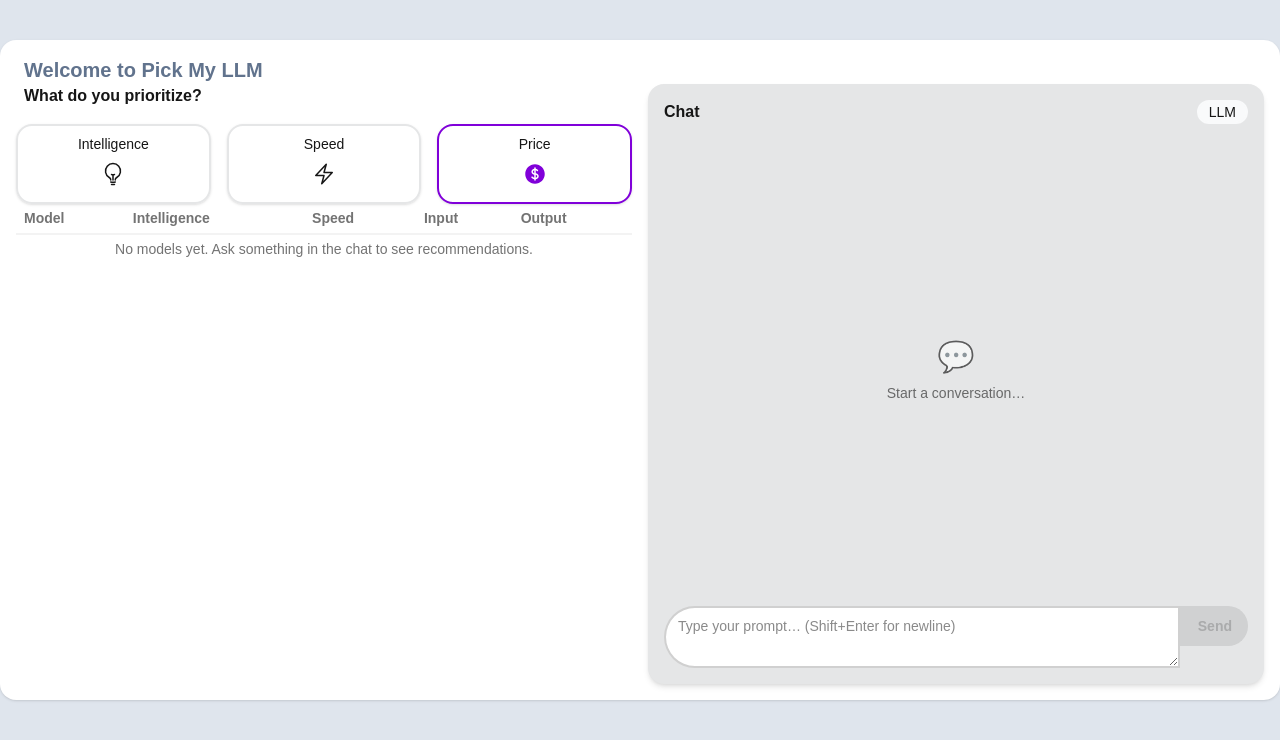
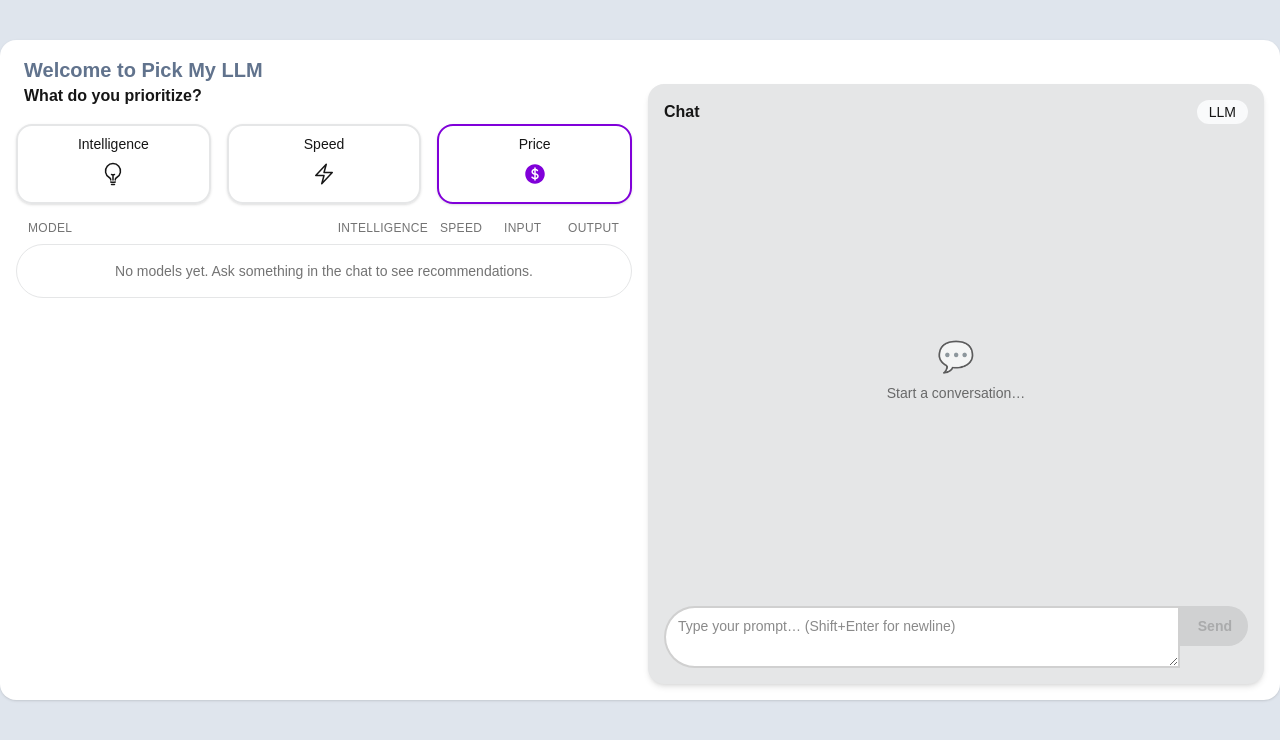
Before and after one commit to PedroNavHur/pick-my-llm, a Next.js app: page /dashboard in a window 1280 px wide. Shown: the top 740 px of the page. Built offline with nearby package versions, Linux system fonts and the light colour scheme.

Commit message:
Improve Table UI
Add brand colors and style models data with badges.

```diff
--- a/src/components/modelTable.tsx
+++ b/src/components/modelTable.tsx
@@ -5,11 +5,7 @@ import { useRouterStore } from "@/store/router";
 import { useMemo } from "react";
 import type { IconType } from "react-icons";
 import { RiAnthropicFill } from "react-icons/ri";
-import {
-  SiGoogle,
-  SiOpenai,
-  SiX /* SiMistral not in SI yet */,
-} from "react-icons/si";
+import { SiGoogle, SiOpenai, SiX } from "react-icons/si";
 
 function normalizeProvider(p: string) {
   return p.toLowerCase().replace(/\s+/g, "");
@@ -24,126 +20,90 @@ const PROVIDER_ICONS: Partial<Record<string, IconType>> = {
 
 function providerColorClass(provider: string): string {
   const p = normalizeProvider(provider);
-  if (p === "openai") return "bg-primary";
-  if (p === "anthropic") return "bg-secondary";
-  if (p === "google") return "bg-accent";
-  if (p === "xai") return "bg-info";
-  if (p === "mistral") return "bg-warning";
+  if (p === "openai") return "bg-success-content";
+  if (p === "anthropic") return "bg-warning";
+  if (p === "google") return "bg-info-content";
+  if (p === "xai") return "bg-base-content";
+  if (p === "mistral") return "bg-neutral";
   return "bg-neutral";
 }
 
 function ProviderBadge({ provider }: { provider: string }) {
   const Icon = PROVIDER_ICONS[normalizeProvider(provider)];
   return (
-    <div
-      className={`size-9 rounded-full grid place-items-center text-white ${providerColorClass(provider)}`}
-    >
-      {Icon ? (
-        <Icon className="size-5" />
-      ) : (
-        <span className="text-xs font-bold">{provider[0]}</span>
-      )}
+    <div className={`size-6 rounded-full grid place-items-center text-white ${providerColorClass(provider)}`}>
+      {Icon ? <Icon className="size-4" /> : <span className="text-xs font-bold">{provider[0]}</span>}
     </div>
   );
 }
 
-function to10(x: number): string {
-  // convert normalized [0..1] → 0..10 with 1 decimal
-  const v = Math.max(0, Math.min(1, x)) * 10;
-  return v.toFixed(1);
-}
+const fmt1 = new Intl.NumberFormat(undefined, { minimumFractionDigits: 1, maximumFractionDigits: 1 });
+const money2 = new Intl.NumberFormat(undefined, { style: "currency", currency: "USD", minimumFractionDigits: 2, maximumFractionDigits: 2 });
 
-function dollarsPerMillion(n: number): string {
-  return `$${n}`;
-}
+const to10 = (x: number) => (Math.max(0, Math.min(1, x)) * 10).toFixed(1);
+const tps = (n: number) => fmt1.format(n);
+const price = (n: number) => money2.format(n);
 
-function formatTPS(n: number): string {
-  return n.toFixed(1); // one decimal, e.g. "347.9"
-}
+// shared grid: 1 flexible name col + 4 content-fit KPI cols
+const COLS = "grid grid-cols-[minmax(0,1fr)_auto_auto_auto_auto] items-center gap-3";
 
 export default function ModelTable() {
-  const topModels = useRouterStore(s => s.topModels);
-  const selectedModel = useRouterStore(s => s.selectedModel);
-  const setSelectedModel = useRouterStore(s => s.setSelectedModel);
-
+  const topModels = useRouterStore((s) => s.topModels);
   const rows = useMemo(() => topModels ?? [], [topModels]);
 
   return (
-    <div className="overflow-x-auto">
-      <table className="table table-xs w-full">
-        <thead>
-          <tr>
-            <th>Model</th>
-            <th>Intelligence</th>
-            <th>Speed</th>
-            <th>Input</th>
-            <th>Output</th>
-          </tr>
-        </thead>
+    <div className="w-full py-4">
+      {/* header */}
+      <div className={`px-3 pb-2 uppercase tracking-wide text-base-content/60 text-xs ${COLS}`}>
+        <div>Model</div>
+        <div className="justify-self-end min-w-12">Intelligence</div>
+        <div className="justify-self-end min-w-13">Speed</div>
+        <div className="justify-self-end min-w-13">Input</div>
+        <div className="justify-self-end min-w-13">Output</div>
+      </div>
 
-        <tbody>
+      {/* rows */}
+      <div className="space-y-2">
         {rows.length === 0 ? (
-            <tr>
-              <td
-                colSpan={5}
-                className="text-center text-sm text-base-content/60"
+          <div className="rounded-full border border-base-300 bg-base-100 p-4 text-center text-sm text-base-content/60">
+            No models yet. Ask something in the chat to see recommendations.
+          </div>
+        ) : (
+          rows.map((m: ScoredModel) => (
+            <div
+              key={m.slug}
+              className={`w-full ${COLS} rounded-full bg-base-100 first:bg-base-300 px-2 py-1 text-left shadow-sm`}
             >
-                No models yet. Ask something in the chat to see recommendations.
-              </td>
-            </tr>
-          ) : (
-            rows.map((m: ScoredModel) => {
-              const isActive = selectedModel === m.slug;
-              return (
-                <tr
-                  key={m.slug}
-                  className={`${isActive ? "bg-base-200" : ""} cursor-pointer`}
-                  onClick={() => setSelectedModel(m.slug)}
-                >
-                  {/* Model + Provider */}
-                  <td>
-                    <div className="flex items-center gap-3">
+              {/* model + provider */}
+              <div className="flex items-center gap-2 min-w-0">
                 <ProviderBadge provider={m.provider} />
-                      <div className="flex flex-col">
-                        <span className="font-medium text-xs">{m.name}</span>
-                        <span className="text-xs text-base-content/60">
-                          {m.provider}
-                        </span>
+                <div className="min-w-0">
+                  <div className="truncate font-medium text-xs">{m.name}</div>
+                  <div className="truncate text-xs text-base-content/60">{m.provider}</div>
                 </div>
               </div>
-                  </td>
 
-                  {/* Intelligence (0–10 from normalized breakdown) */}
-                  <td>
-                    <span className="badge badge-ghost">
-                      {to10(m.breakdown.intel)}
-                    </span>
-                  </td>
+              {/* intelligence */}
+              <div className="justify-self-end whitespace-nowrap">
+                <span className="badge badge-neutral badge-sm min-w-11">{to10(m.breakdown.intel)}</span>
+              </div>
 
-                  {/* Speed (0–10 from normalized breakdown) */}
-                  <td>
-                    <span className="badge badge-ghost">
-                      {formatTPS(m.median_output_tokens_per_second)}
-                    </span>
-                  </td>
+              {/* speed (raw TPS) */}
+              <div className="justify-self-end whitespace-nowrap">
+                <span className="badge badge-ghost badge-sm min-w-14">{tps(m.median_output_tokens_per_second)}</span>
+              </div>
 
-                  {/* Prices */}
-                  <td>
-                    <span className="badge badge-ghost">
-                      {dollarsPerMillion(m.price_input_tokens)}
-                    </span>
-                  </td>
-                  <td>
-                    <span className="badge badge-ghost">
-                      {dollarsPerMillion(m.price_output_tokens)}
-                    </span>
-                  </td>
-                </tr>
-              );
-            })
+              {/* prices */}
+              <div className="justify-self-end whitespace-nowrap">
+                <span className="badge badge-neutral badge-sm min-w-14">{price(m.price_input_tokens)}</span>
+              </div>
+              <div className="justify-self-end whitespace-nowrap">
+                <span className="badge badge-ghost badge-sm min-w-14">{price(m.price_output_tokens)}</span>
+              </div>
+            </div>
+          ))
         )}
-        </tbody>
-      </table>
+      </div>
     </div>
   );
 }
```
Lines whose indentation alone changed are shown as unchanged.
